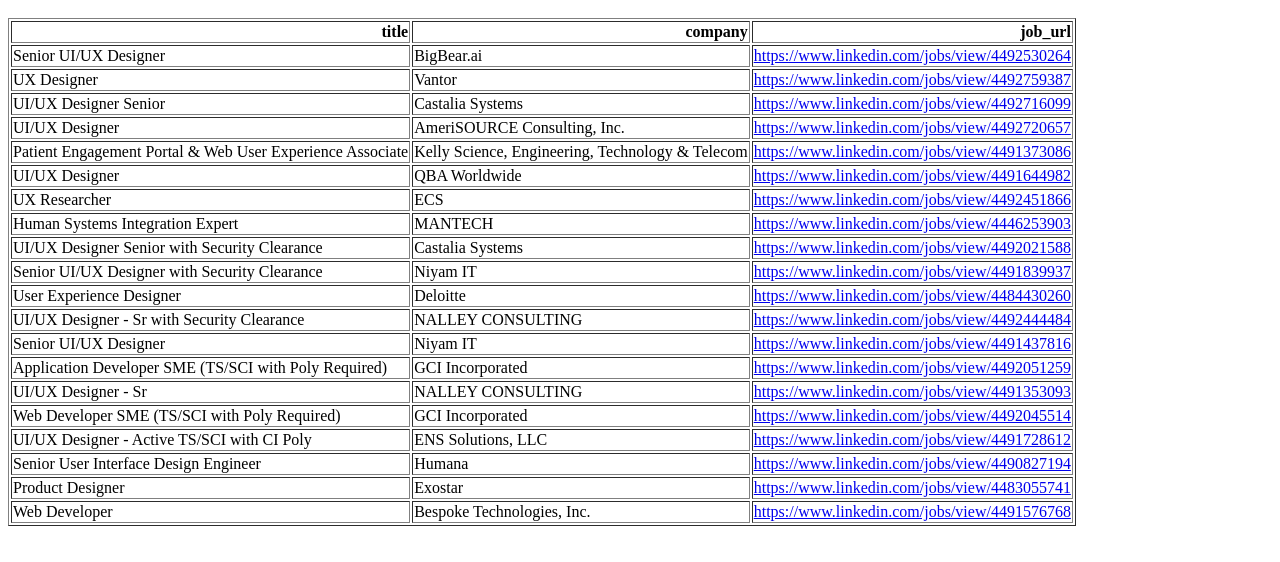
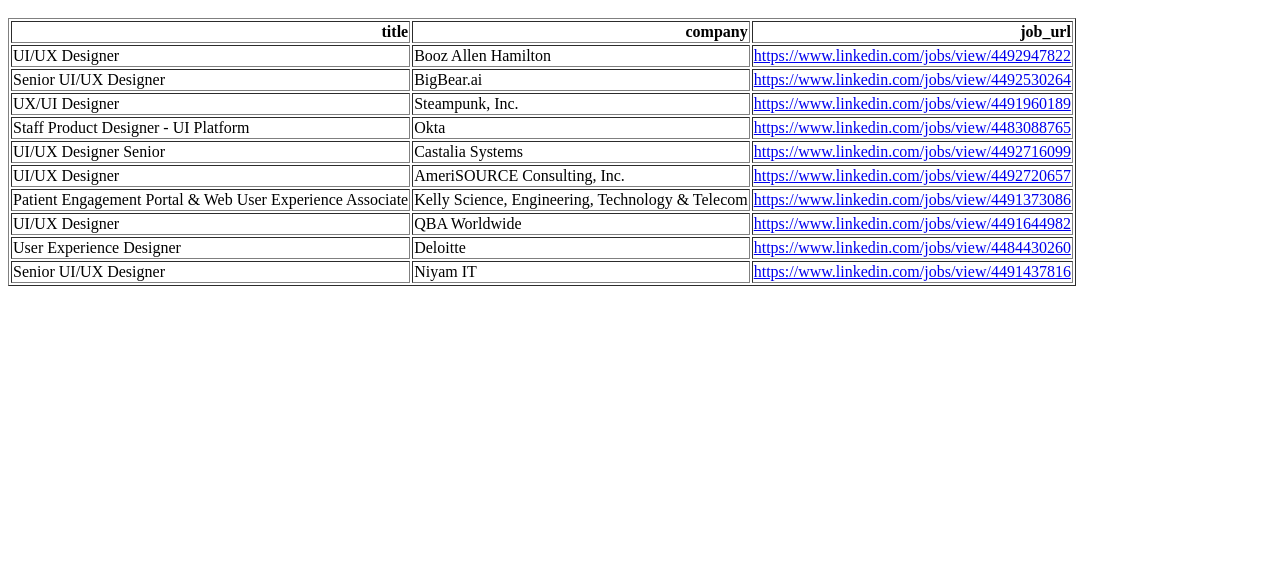
Before and after one commit to youngdv/Job-tracker, a plain HTML site: page index.html in a window 1280 px wide. Shown: the part 48-610 px from the top of the page. Drawn offline with Linux system fonts and the light colour scheme.

Commit message:
Update job board

```diff
--- a/index.html
+++ b/index.html
@@ -8,14 +8,24 @@
   </thead>
   <tbody>
     <tr>
+      <td>UI/UX Designer</td>
+      <td>Booz Allen Hamilton</td>
+      <td><a href="https://www.linkedin.com/jobs/view/4492947822" target="_blank">https://www.linkedin.com/jobs/view/4492947822</a></td>
+    </tr>
+    <tr>
       <td>Senior UI/UX Designer</td>
       <td>BigBear.ai</td>
       <td><a href="https://www.linkedin.com/jobs/view/4492530264" target="_blank">https://www.linkedin.com/jobs/view/4492530264</a></td>
     </tr>
     <tr>
-      <td>UX Designer</td>
-      <td>Vantor</td>
-      <td><a href="https://www.linkedin.com/jobs/view/4492759387" target="_blank">https://www.linkedin.com/jobs/view/4492759387</a></td>
+      <td>UX/UI Designer</td>
+      <td>Steampunk, Inc.</td>
+      <td><a href="https://www.linkedin.com/jobs/view/4491960189" target="_blank">https://www.linkedin.com/jobs/view/4491960189</a></td>
+    </tr>
+    <tr>
+      <td>Staff Product Designer - UI Platform</td>
+      <td>Okta</td>
+      <td><a href="https://www.linkedin.com/jobs/view/4483088765" target="_blank">https://www.linkedin.com/jobs/view/4483088765</a></td>
     </tr>
     <tr>
       <td>UI/UX Designer Senior</td>
@@ -38,74 +48,14 @@
       <td><a href="https://www.linkedin.com/jobs/view/4491644982" target="_blank">https://www.linkedin.com/jobs/view/4491644982</a></td>
     </tr>
     <tr>
-      <td>UX Researcher</td>
-      <td>ECS</td>
-      <td><a href="https://www.linkedin.com/jobs/view/4492451866" target="_blank">https://www.linkedin.com/jobs/view/4492451866</a></td>
-    </tr>
-    <tr>
-      <td>Human Systems Integration Expert</td>
-      <td>MANTECH</td>
-      <td><a href="https://www.linkedin.com/jobs/view/4446253903" target="_blank">https://www.linkedin.com/jobs/view/4446253903</a></td>
-    </tr>
-    <tr>
-      <td>UI/UX Designer Senior with Security Clearance</td>
-      <td>Castalia Systems</td>
-      <td><a href="https://www.linkedin.com/jobs/view/4492021588" target="_blank">https://www.linkedin.com/jobs/view/4492021588</a></td>
-    </tr>
-    <tr>
-      <td>Senior UI/UX Designer with Security Clearance</td>
-      <td>Niyam IT</td>
-      <td><a href="https://www.linkedin.com/jobs/view/4491839937" target="_blank">https://www.linkedin.com/jobs/view/4491839937</a></td>
-    </tr>
-    <tr>
       <td>User Experience Designer</td>
       <td>Deloitte</td>
       <td><a href="https://www.linkedin.com/jobs/view/4484430260" target="_blank">https://www.linkedin.com/jobs/view/4484430260</a></td>
-    </tr>
-    <tr>
-      <td>UI/UX Designer - Sr with Security Clearance</td>
-      <td>NALLEY CONSULTING</td>
-      <td><a href="https://www.linkedin.com/jobs/view/4492444484" target="_blank">https://www.linkedin.com/jobs/view/4492444484</a></td>
     </tr>
     <tr>
       <td>Senior UI/UX Designer</td>
       <td>Niyam IT</td>
       <td><a href="https://www.linkedin.com/jobs/view/4491437816" target="_blank">https://www.linkedin.com/jobs/view/4491437816</a></td>
     </tr>
-    <tr>
-      <td>Application Developer SME (TS/SCI with Poly Required)</td>
-      <td>GCI Incorporated</td>
-      <td><a href="https://www.linkedin.com/jobs/view/4492051259" target="_blank">https://www.linkedin.com/jobs/view/4492051259</a></td>
-    </tr>
-    <tr>
-      <td>UI/UX Designer - Sr</td>
-      <td>NALLEY CONSULTING</td>
-      <td><a href="https://www.linkedin.com/jobs/view/4491353093" target="_blank">https://www.linkedin.com/jobs/view/4491353093</a></td>
-    </tr>
-    <tr>
-      <td>Web Developer SME (TS/SCI with Poly Required)</td>
-      <td>GCI Incorporated</td>
-      <td><a href="https://www.linkedin.com/jobs/view/4492045514" target="_blank">https://www.linkedin.com/jobs/view/4492045514</a></td>
-    </tr>
-    <tr>
-      <td>UI/UX Designer - Active TS/SCI with CI Poly</td>
-      <td>ENS Solutions, LLC</td>
-      <td><a href="https://www.linkedin.com/jobs/view/4491728612" target="_blank">https://www.linkedin.com/jobs/view/4491728612</a></td>
-    </tr>
-    <tr>
-      <td>Senior User Interface Design Engineer</td>
-      <td>Humana</td>
-      <td><a href="https://www.linkedin.com/jobs/view/4490827194" target="_blank">https://www.linkedin.com/jobs/view/4490827194</a></td>
-    </tr>
-    <tr>
-      <td>Product Designer</td>
-      <td>Exostar</td>
-      <td><a href="https://www.linkedin.com/jobs/view/4483055741" target="_blank">https://www.linkedin.com/jobs/view/4483055741</a></td>
-    </tr>
-    <tr>
-      <td>Web Developer</td>
-      <td>Bespoke Technologies, Inc.</td>
-      <td><a href="https://www.linkedin.com/jobs/view/4491576768" target="_blank">https://www.linkedin.com/jobs/view/4491576768</a></td>
-    </tr>
   </tbody>
 </table></body></html>
```
